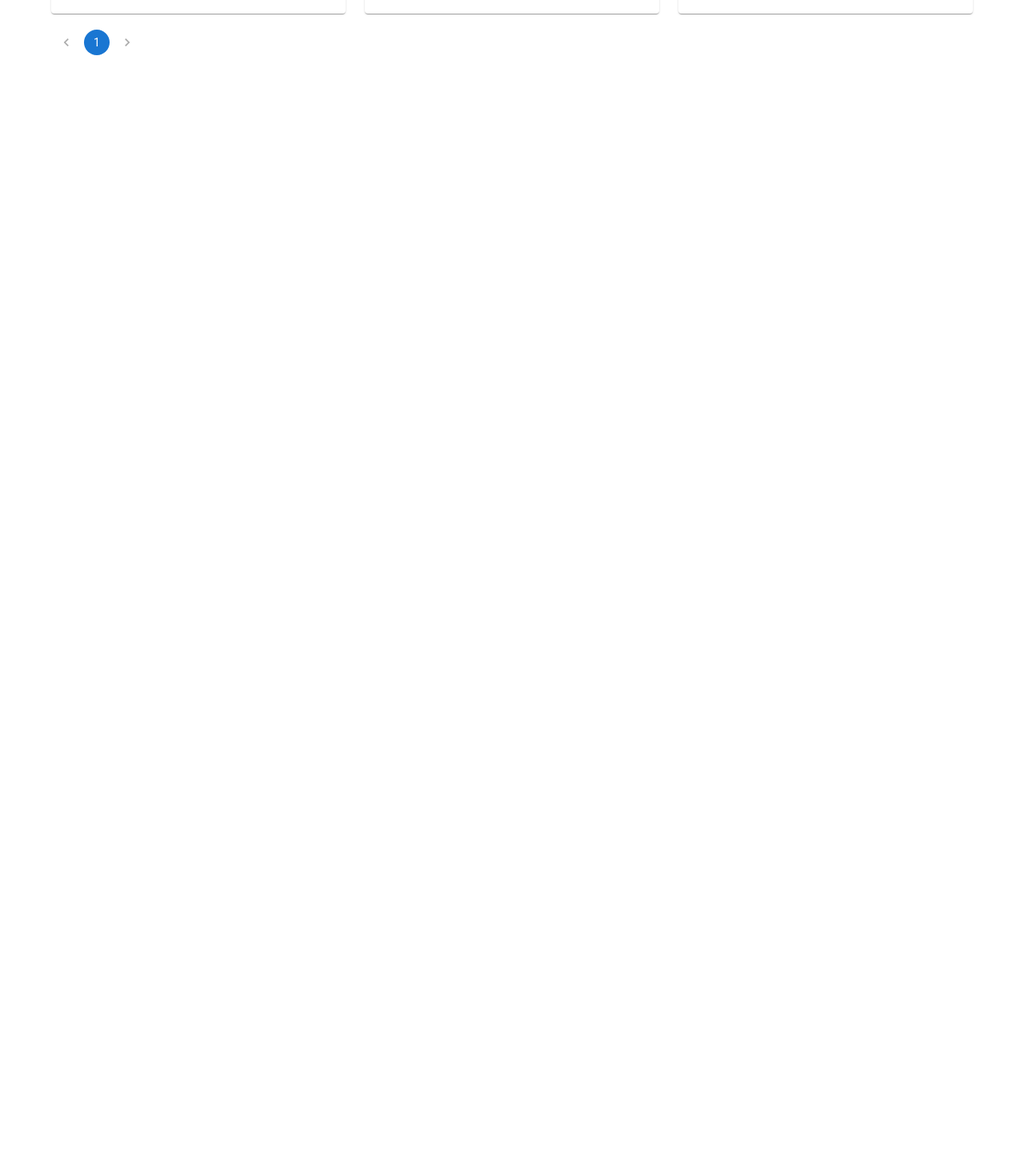
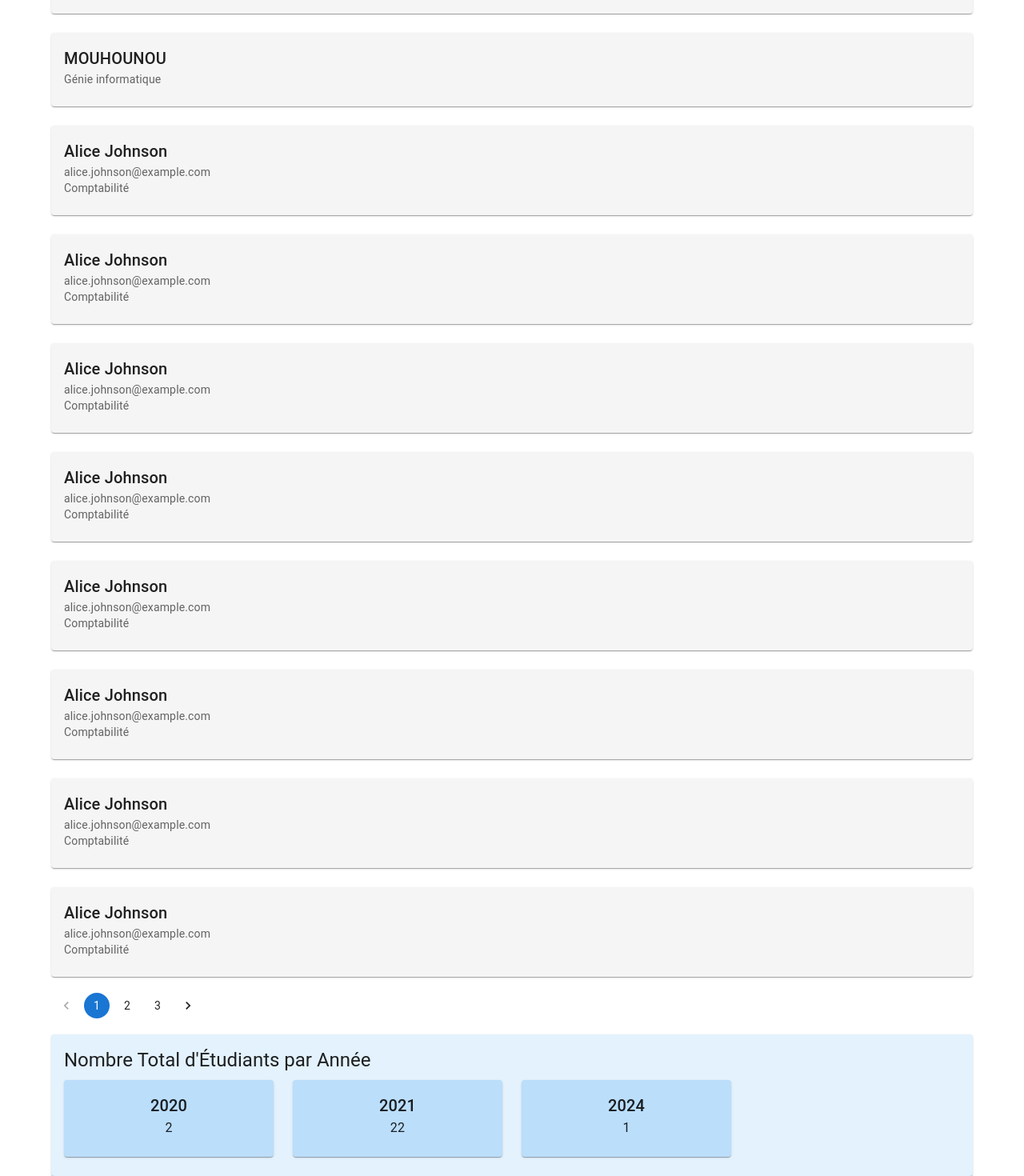
Before and after one commit to MrKenyB/university-dashboard, a React (Create React App) app: page /dashboard in a window 1280 px wide. Shown: the part 589-2059 px from the top of the page at 80% size. Before the commit the page ends 800 px from the top, so only its background shows below. Built offline with nearby package versions, Linux system fonts and the light colour scheme.

Commit message:
Mise à jour du Dashboard avec la fonctionnalité de détails des étudiants

```diff
--- a/package.json
+++ b/package.json
@@ -10,8 +10,10 @@
     "@mui/material": "^5.15.18",
     "@testing-library/user-event": "^13.5.0",
     "axios": "^1.7.2",
+    "framer-motion": "^11.2.10",
     "react": "^18.3.1",
     "react-dom": "^18.3.1",
+    "react-reveal": "^1.2.2",
     "react-router-dom": "^6.23.1",
     "react-scripts": "5.0.1",
     "recharts": "^2.12.7",
--- a/public/students.json
+++ b/public/students.json
@@ -1,5 +1,29 @@
 [
-    { "id": 1, "name": "John Doe", "email": "john.doe@example.com", "major": "Computer Science", "year": 2020 },
-    { "id": 2, "name": "Jane Smith", "email": "jane.smith@example.com", "major": "Mathematics", "year": 2020 },
-    { "id": 3, "name": "Alice Johnson", "email": "alice.johnson@example.com", "major": "Physics", "year": 2021 }
+    { "id": 1, "name": "PAMBOU REPANGOU", "firstName":"Ken Ben-Oni",  "email": "kenrepangou@gmail.com", "birthDate": "25/04/2002", "birthPlace": "Pointe Noire (Congo)", "bacSeries": "C", "major": "Génie informatique", "neighborhood": "Nkouikou" , "phoneNumber": "+242 06 810 2023" , "gender" : "femelle", "tutorFirstName": "PAMBOU REPANGOU Guy Serge", "year": 2020 },
+    { "id": 2, "name": "MOUHOUNOU", "firstName":"Claudin", "major": "Génie informatique", "year": 2020, "gender" : "male" },
+    { "id": 3, "name": "Alice Johnson", "email": "alice.johnson@example.com", "major": "Comptabilité", "year": 2021 },
+    { "id": 3, "name": "Alice Johnson", "email": "alice.johnson@example.com", "major": "Comptabilité", "year": 2021 },
+    { "id": 3, "name": "Alice Johnson", "email": "alice.johnson@example.com", "major": "Comptabilité", "year": 2021 },
+    { "id": 3, "name": "Alice Johnson", "email": "alice.johnson@example.com", "major": "Comptabilité", "year": 2021 },
+    { "id": 3, "name": "Alice Johnson", "email": "alice.johnson@example.com", "major": "Comptabilité", "year": 2021 },
+    { "id": 3, "name": "Alice Johnson", "email": "alice.johnson@example.com", "major": "Comptabilité", "year": 2021 },
+    { "id": 3, "name": "Alice Johnson", "email": "alice.johnson@example.com", "major": "Comptabilité", "year": 2021 },
+    { "id": 3, "name": "Alice Johnson", "email": "alice.johnson@example.com", "major": "Comptabilité", "year": 2021 },
+    { "id": 3, "name": "Alice Johnson", "email": "alice.johnson@example.com", "major": "Comptabilité", "year": 2021 },
+    { "id": 3, "name": "Alice Johnson", "email": "alice.johnson@example.com", "major": "Comptabilité", "year": 2021 },
+    { "id": 3, "name": "Alice Johnson", "email": "alice.johnson@example.com", "major": "Comptabilité", "year": 2021 },
+    { "id": 3, "name": "Alice Johnson", "email": "alice.johnson@example.com", "major": "Comptabilité", "year": 2021 },
+    { "id": 3, "name": "Alice Johnson", "email": "alice.johnson@example.com", "major": "Comptabilité", "year": 2021 },
+    { "id": 3, "name": "Alice Johnson", "email": "alice.johnson@example.com", "major": "Comptabilité", "year": 2021 },
+    { "id": 3, "name": "Alice Johnson", "email": "alice.johnson@example.com", "major": "Comptabilité", "year": 2021 },
+    { "id": 3, "name": "Alice Johnson", "email": "alice.johnson@example.com", "major": "Comptabilité", "year": 2021 },
+    { "id": 3, "name": "Alice Johnson", "email": "alice.johnson@example.com", "major": "Comptabilité", "year": 2021 },
+    { "id": 3, "name": "Alice Johnson", "email": "alice.johnson@example.com", "major": "Comptabilité", "year": 2021 },
+    { "id": 3, "name": "Alice Johnson", "email": "alice.johnson@example.com", "major": "Comptabilité", "year": 2021 },
+    { "id": 3, "name": "Alice Johnson", "email": "alice.johnson@example.com", "major": "Comptabilité", "year": 2021 },
+    { "id": 3, "name": "Alice Johnson", "email": "alice.johnson@example.com", "major": "Comptabilité", "year": 2021 },
+    { "id": 3, "name": "Alice Johnson", "email": "alice.johnson@example.com", "major": "Comptabilité", "year": 2021 },
+
+    { "id": 3, "name": "PAMBOU REPANGOU", "firstName":"Lys lauretta",  "email": "lysrepangou@gmail.com", "birthDate": "25/04/2010", "birthPlace": "Pointe Noire (Congo)", "bacSeries": "C", "major": "Comptabilité", "neighborhood": "Nkouikou" , "phoneNumber": "+242 06 810 2023" ,"tutorFirstName": "PAMBOU REPANGOU Guy Serge", "year": 2024 }
+
   ]
--- a/src/components/Dashboard.js
+++ b/src/components/Dashboard.js
@@ -4,13 +4,16 @@ import axios from 'axios';
 import { Container, Typography, Select, MenuItem, TextField, Grid, Pagination, CircularProgress, Alert, FormControl, InputLabel } from '@mui/material';
 import StudentList from './StudentList';
 import Statistics from './Statistics';
-import StudentForm from './StudentForm'; // Import du nouveau composant pour afficher les détails de l'étudiant
+import StudentForm from './StudentForm';
+import YearlyStudentCount from './YearlyStudentCount';
+import { motion } from 'framer-motion'; // Import pour les animations
 
 const Dashboard = () => {
   const [year, setYear] = useState('');
   const [major, setMajor] = useState('');
   const [name, setName] = useState('');
   const [students, setStudents] = useState([]);
+  const [allStudents, setAllStudents] = useState([]);
   const [page, setPage] = useState(1);
   const [totalPages, setTotalPages] = useState(1);
   const [loading, setLoading] = useState(false);
@@ -24,6 +27,7 @@ const Dashboard = () => {
     setError(null);
     axios.get(`/students.json`)
       .then(response => {
+        setAllStudents(response.data);
         let filteredStudents = response.data;
 
         if (year) {
@@ -60,19 +64,25 @@ const Dashboard = () => {
       });
   }, [year, major, name, sort, page]);
 
-  // Fonction pour afficher les détails de l'étudiant sélectionné
   const showStudentDetails = (student) => {
     setSelectedStudent(student);
   };
 
-  // Fonction pour cacher les détails de l'étudiant
   const hideStudentDetails = () => {
     setSelectedStudent(null);
   };
 
+  const totalStudents = allStudents.reduce((acc, student) => {
+    acc[student.year] = (acc[student.year] || 0) + 1;
+    return acc;
+  }, {});
+
   return (
     <Container>
+      <motion.div initial={{ opacity: 0 }} animate={{ opacity: 1 }} transition={{ duration: 1 }}>
         <Typography variant="h4" gutterBottom>Tableau de Bord des Étudiants</Typography>
+      </motion.div>
+      <motion.div initial={{ y: -20 }} animate={{ y: 0 }} transition={{ duration: 0.5 }}>
         <Grid container spacing={3} alignItems="center">
           <Grid item xs={12} sm={3}>
             <Select value={year} onChange={e => setYear(e.target.value)} displayEmpty fullWidth>
@@ -80,6 +90,8 @@ const Dashboard = () => {
               <MenuItem value={2020}>2020</MenuItem>
               <MenuItem value={2021}>2021</MenuItem>
               <MenuItem value={2022}>2022</MenuItem>
+              <MenuItem value={2023}>2023</MenuItem>
+              <MenuItem value={2024}>2024</MenuItem>
             </Select>
           </Grid>
           <Grid item xs={12} sm={3}>
@@ -112,20 +124,19 @@ const Dashboard = () => {
             </FormControl>
           </Grid>
         </Grid>
+      </motion.div>
       {loading ? (
         <CircularProgress style={{ marginTop: '20px' }} />
       ) : error ? (
         <Alert severity="error" style={{ marginTop: '20px' }}>{error}</Alert>
       ) : (
-        <>
+        <motion.div initial={{ opacity: 0 }} animate={{ opacity: 1 }} transition={{ duration: 0.5 }}>
           {selectedStudent ? (
             <StudentForm student={selectedStudent} onHide={hideStudentDetails} />
           ) : (
             <>
-              {students.length > 0 && <Statistics students={students} />}
-              {students.length > 0 && (
+              <Statistics students={allStudents} />
               <StudentList students={students} onStudentClick={showStudentDetails} />
-              )}
               <Pagination
                 count={totalPages}
                 page={page}
@@ -133,9 +144,10 @@ const Dashboard = () => {
                 color="primary"
                 style={{ marginTop: '20px' }}
               />
+              <YearlyStudentCount totalStudents={totalStudents} />
             </>
           )}
-        </>
+        </motion.div>
       )}
     </Container>
   );
--- a/src/components/StudentForm.js
+++ b/src/components/StudentForm.js
@@ -1,6 +1,6 @@
-// src/components/StudentForm.js
 import React from 'react';
 import { Dialog, DialogTitle, DialogContent, DialogActions, Button, Typography } from '@mui/material';
+import { Male, Female } from '@mui/icons-material'; // Import des icônes de genre
 
 const StudentForm = ({ student, onHide }) => {
   return (
@@ -8,19 +8,22 @@ const StudentForm = ({ student, onHide }) => {
       <DialogTitle>Détails de l'Étudiant</DialogTitle>
       <DialogContent>
         {/* Affichage des détails de l'étudiant */}
-        <Typography variant="body1">Nom: {student.name}</Typography>
-        <Typography variant="body1">Prénom: {student.firstName}</Typography>
-        <Typography variant="body1">Adresse E-mail: {student.email}</Typography>
-        <Typography variant="body1">Date de Naissance: {student.birthDate}</Typography>
-        <Typography variant="body1">Lieu de Naissance: {student.birthPlace}</Typography>
-        <Typography variant="body1">Série de Baccalauréat: {student.bacSeries}</Typography>
-        <Typography variant="body1">Parcours (Filière): {student.major}</Typography>
-        <Typography variant="body1">Quartier: {student.neighborhood}</Typography>
-        <Typography variant="body1">Numéro de Téléphone: {student.phoneNumber}</Typography>
-        <Typography variant="body1">Tuteur: {student.tutorFirstName} {student.tutorLastName}</Typography>
-        <Typography variant="body1">Numéro du Tuteur: {student.tutorPhoneNumber}</Typography>
-        <Typography variant="body1">Tutrice: {student.tutressFirstName} {student.tutressLastName}</Typography>
-        <Typography variant="body1">Numéro de la Tutrice: {student.tutressPhoneNumber}</Typography>
+        <Typography variant="body1">Nom (s): {student.name}</Typography>
+        <Typography variant="body1">Prénom (s): {student.firstName}</Typography>
+        <Typography variant="body1">Adresse E-mail : {student.email}</Typography>
+        <Typography variant="body1">Date de Naissance : {student.birthDate}</Typography>
+        <Typography variant="body1">Lieu de Naissance : {student.birthPlace}</Typography>
+        {/* Affichage de l'icône de genre */}
+        <Typography variant="body1">Genre : {student.gender === 'male' ? <Male color="primary" style={{ verticalAlign: 'middle', marginRight: '5px' }} /> : <Female color="primary" style={{ verticalAlign: 'middle', marginRight: '5px' }} />} {student.gender}</Typography>
+        <Typography variant="body1">Série de Baccalauréat : {student.bacSeries}</Typography>
+        <Typography variant="body1">Parcours (Filière) : {student.major}</Typography>
+        <Typography variant="body1">Quartier : {student.neighborhood}</Typography>
+        <Typography variant="body1">Numéro de Téléphone : {student.phoneNumber}</Typography>
+        <Typography variant="body1">Tuteur : {student.tutorFirstName} {student.tutorLastName}</Typography>
+        <Typography variant="body1">Numéro du Tuteur : {student.tutorPhoneNumber}</Typography>
+        <Typography variant="body1">Tutrice : {student.tutressFirstName} {student.tutressLastName}</Typography>
+        <Typography variant="body1">Numéro de la Tutrice : {student.tutressPhoneNumber}</Typography>
+        <Typography variant="body1">Date de pré-inscription : {student.inscripDate}</Typography>
       </DialogContent>
       <DialogActions>
         <Button onClick={onHide} color="primary">
--- a/src/components/StudentList.js
+++ b/src/components/StudentList.js
@@ -1,16 +1,17 @@
 // src/components/StudentList.js
 import React from 'react';
 import { Grid, Card, CardContent, Typography } from '@mui/material';
+import { motion } from 'framer-motion';
 
 const StudentList = ({ students, onStudentClick }) => {
   return (
     <Grid container spacing={3}>
       {students.map(student => (
-        <Grid item key={student.id} xs={12} sm={6} md={4}>
-          {/* Ajouter un événement onClick pour chaque carte d'étudiant */}
-          <Card onClick={() => onStudentClick(student)} style={{ cursor: 'pointer' }}>
+        <Grid item key={student.id} xs={12}>
+          <motion.div whileHover={{ scale: 1.05 }}>
+            <Card onClick={() => onStudentClick(student)} style={{ cursor: 'pointer', backgroundColor: '#f5f5f5' }}>
               <CardContent>
-              <Typography variant="h5" component="div">
+                <Typography variant="h6" component="div">
                   {student.name}
                 </Typography>
                 <Typography variant="body2" color="textSecondary">
@@ -21,6 +22,7 @@ const StudentList = ({ students, onStudentClick }) => {
                 </Typography>
               </CardContent>
             </Card>
+          </motion.div>
         </Grid>
       ))}
     </Grid>
--- /dev/null
+++ b/src/components/YearlyStudentCount.js
@@ -0,0 +1,38 @@
+import React from 'react';
+import { Card, CardContent, Typography, Grid } from '@mui/material';
+import { motion } from 'framer-motion';
+
+const YearlyStudentCount = ({ totalStudents }) => {
+  return (
+    <motion.div initial={{ opacity: 0 }} animate={{ opacity: 1 }} transition={{ duration: 0.5 }}>
+      <Card style={{ marginTop: '20px', backgroundColor: '#e3f2fd' }}>
+        <CardContent>
+          <Typography variant="h5" component="div" gutterBottom>
+            Nombre Total d'Étudiants par Année
+          </Typography>
+          <Grid container spacing={3}>
+            {Object.entries(totalStudents).map(([year, count]) => (
+              <Grid item key={year} xs={6} sm={4} md={3}>
+                <motion.div
+                  whileHover={{ scale: 1.1 }}
+                  whileTap={{ scale: 0.9 }}
+                  initial={{ opacity: 0 }}
+                  animate={{ opacity: 1, scale: [0.5, 1], rotate: [0, 360], transition: { duration: 0.5 } }}
+                >
+                  <Card style={{ backgroundColor: '#bbdefb' }}>
+                    <CardContent>
+                      <Typography variant="h6" align="center">{year}</Typography>
+                      <Typography variant="body1" align="center">{count}</Typography>
+                    </CardContent>
+                  </Card>
+                </motion.div>
+              </Grid>
+            ))}
+          </Grid>
+        </CardContent>
+      </Card>
+    </motion.div>
+  );
+};
+
+export default YearlyStudentCount;
--- a/src/pages/Home.css
+++ b/src/pages/Home.css
@@ -16,7 +16,7 @@
     background-size: cover; /* Couvrir toute la page avec l'image */
     background-position: center; /* Centrer l'image */
     background-attachment: fixed; /* Fixer l'image pour qu'elle reste en arrière-plan */
-    filter: blur(5px); /* Appliquer un flou à l'arrière-plan */
+    filter: blur(2px); /* Appliquer un flou à l'arrière-plan */
     z-index: -1; /* Placer en arrière-plan */
   }
 
@@ -27,6 +27,7 @@
     margin: 250px auto; /* Centrer le container horizontalement et le décaler vers le bas */
     max-width: 800px; /* Largeur maximale du container */
     text-align: center; /* Centrer le contenu du container */
+    font-family: 'Arial', sans-serif; /* Police de caractères pour le texte */
   }
 
   .container h2 {
@@ -36,4 +37,11 @@
 
   .container button {
     margin-top: 20px; /* Espacement au-dessus du bouton */
+    font-family: 'Arial', sans-serif; /* Police de caractères pour le bouton */
+    transition: background-color 0.3s ease, color 0.3s ease; /* Transition fluide pour le changement de couleur de fond et de texte */
   }
+
+  .container button:hover {
+    background: var(--hoverB);
+   border-bottom: 2px solid var(--bbottom);
+  }
```
Also changed, not shown: 1 other file (tests, documents, lock files or other folders). Lines whose indentation alone changed are shown as unchanged.
